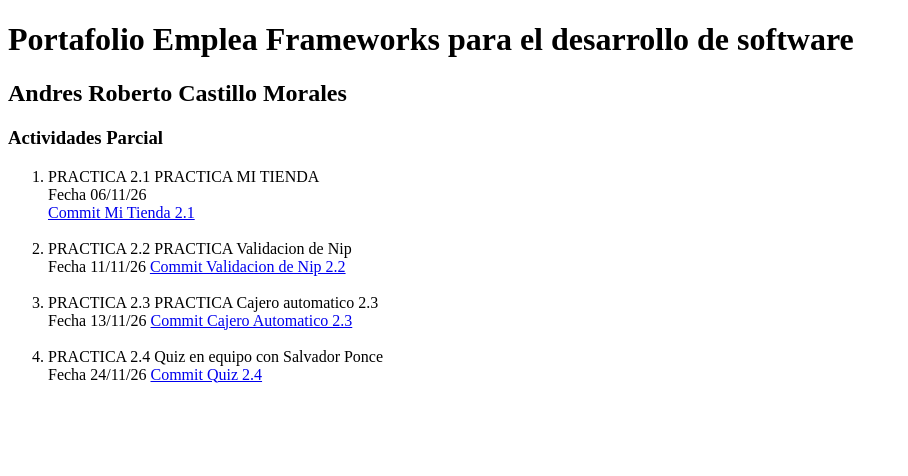
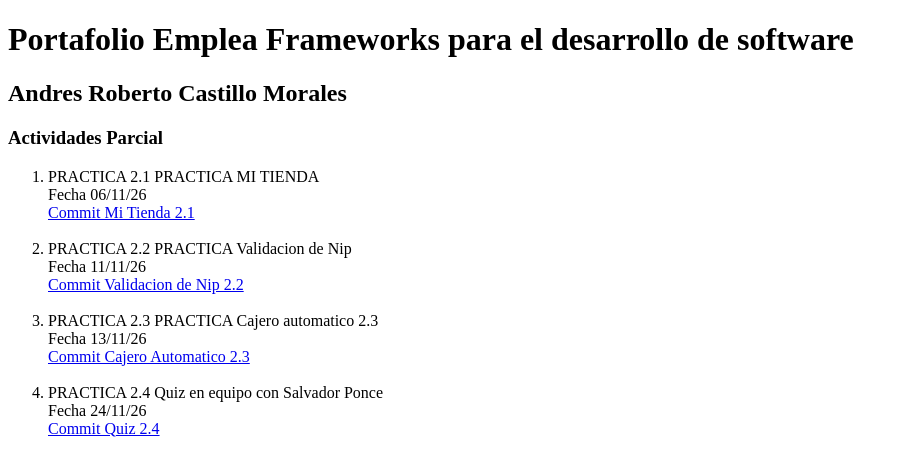
Before and after one commit to andrescast97531/andrescast97531.github.io, a plain HTML site: page Portafolio/index.html in a window 1280 px wide. Shown: the whole page, without its empty margins (0-908 px from the left). Drawn offline with Linux system fonts and the light colour scheme.

Commit message:
Update index.html

```diff
--- a/Portafolio/index.html
+++ b/Portafolio/index.html
@@ -18,19 +18,19 @@
                  </li>
             <li>
                  PRACTICA 2.2 PRACTICA Validacion de Nip  <br>
-                 Fecha 11/11/26
+                 Fecha 11/11/26 <br>
                 <a href="https://github.com/andrescast97531/frameworks-software/commit/66e2c3011f428653466e5e9b226dee137b9afd3d">Commit Validacion de Nip 2.2</a><br><br>
                  </li>
             <li>
                 PRACTICA 2.3 PRACTICA Cajero automatico 2.3  <br>
-                Fecha 13/11/26
+                Fecha 13/11/26 <br>
 
                 <a href="https://github.com/andrescast97531/frameworks-software/commit/a731504c5d2a9537c24eab368c3c91d96a3e8dc3">Commit Cajero Automatico 2.3</a><br><br>
                  </li>
             <li>
 
                 PRACTICA 2.4 Quiz en equipo con Salvador Ponce  <br>
-                Fecha 24/11/26
+                Fecha 24/11/26 <br>
 
                 <a href="https://github.com/ofkfpskbsif/frameworks-software/blob/main/Juegoquiz.java">Commit Quiz 2.4</a><br><br>
                  </li>
```
